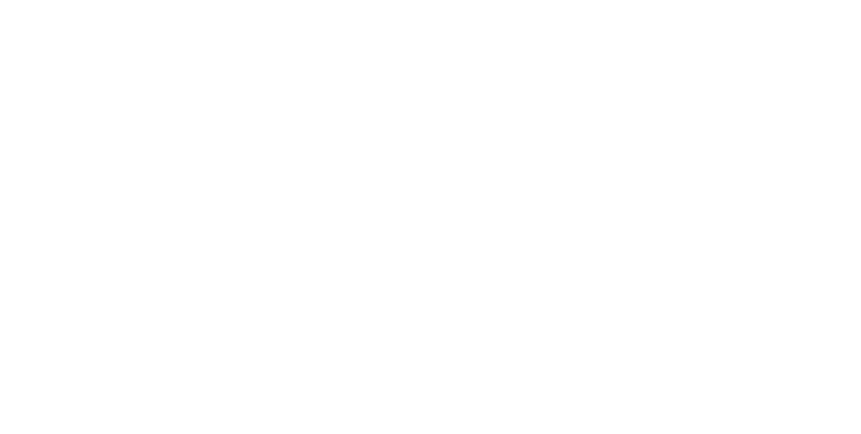
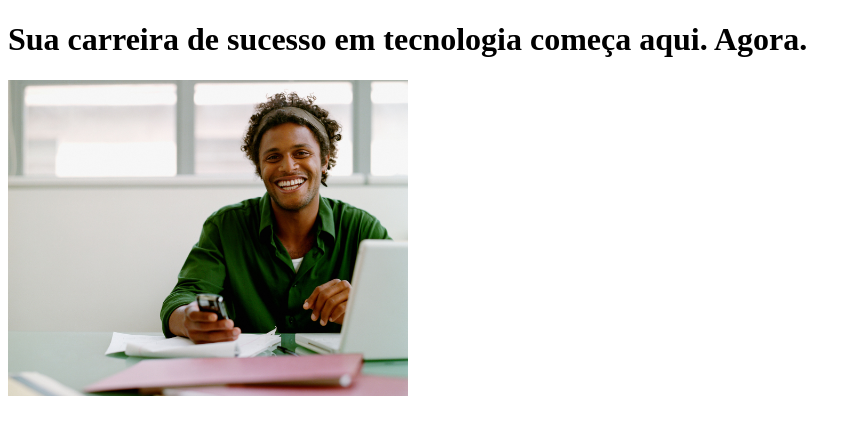
Before and after one commit to leoncomunicador/Trybe-aulas-ao-vivo, a plain HTML site: page trybe_marketing.html in a window 1280 px wide. Shown: the whole page, without its empty margins (0-861 px from the left). Drawn offline with Linux system fonts and the light colour scheme.

Commit message:
Estrutura inicial da pagina

```diff
--- a/trybe_marketing.html
+++ b/trybe_marketing.html
@@ -6,6 +6,7 @@
     <title>Acelere sua carreira aqui e agora! | Trybe</title>
 </head>
 <body>
-
+    <h1>Sua carreira de sucesso em tecnologia começa aqui. Agora.</h1>
+    <img src="images/smiling-image.jpg" alt="homem sorrindo" width="400px">
 </body>
 </html>
```
